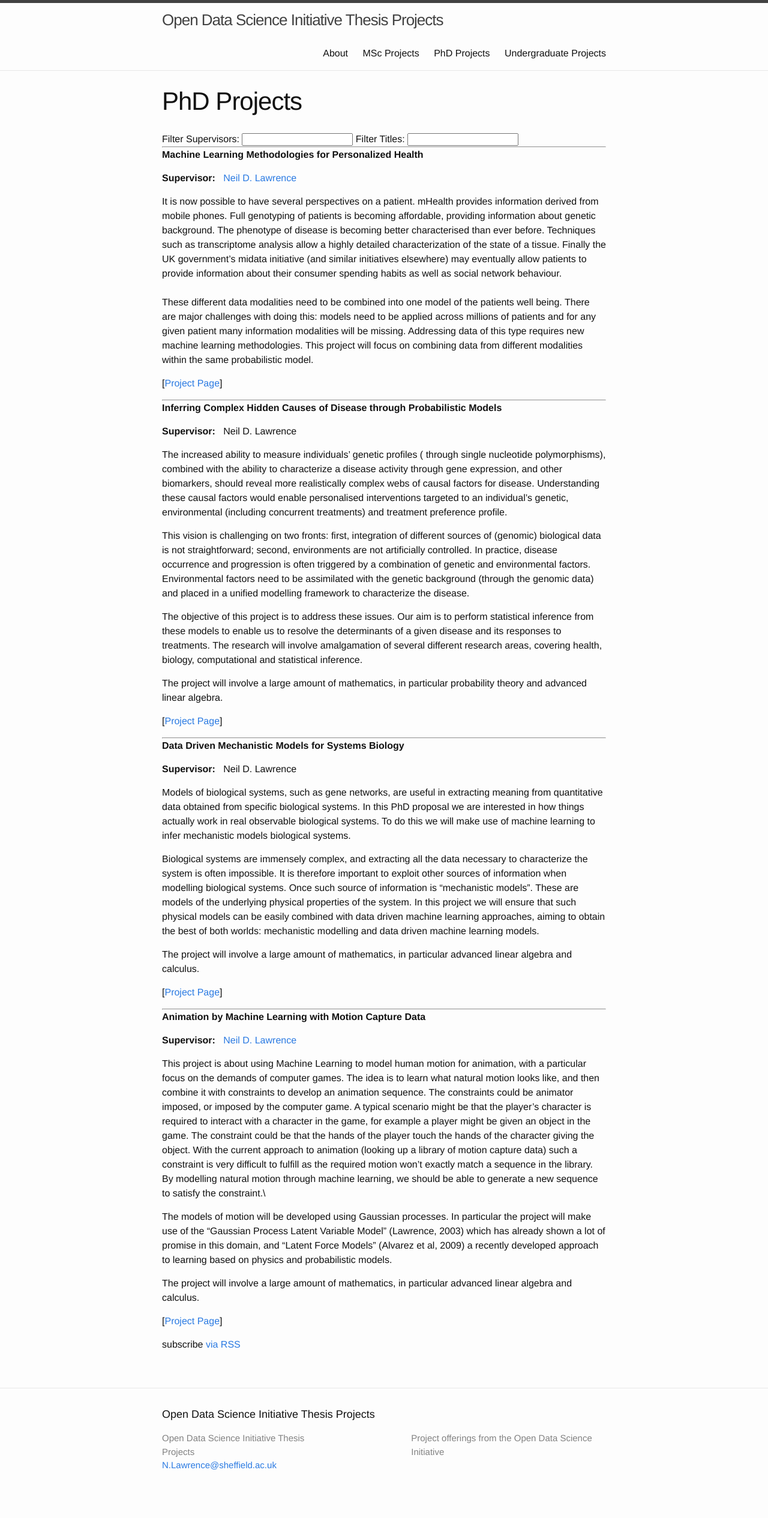
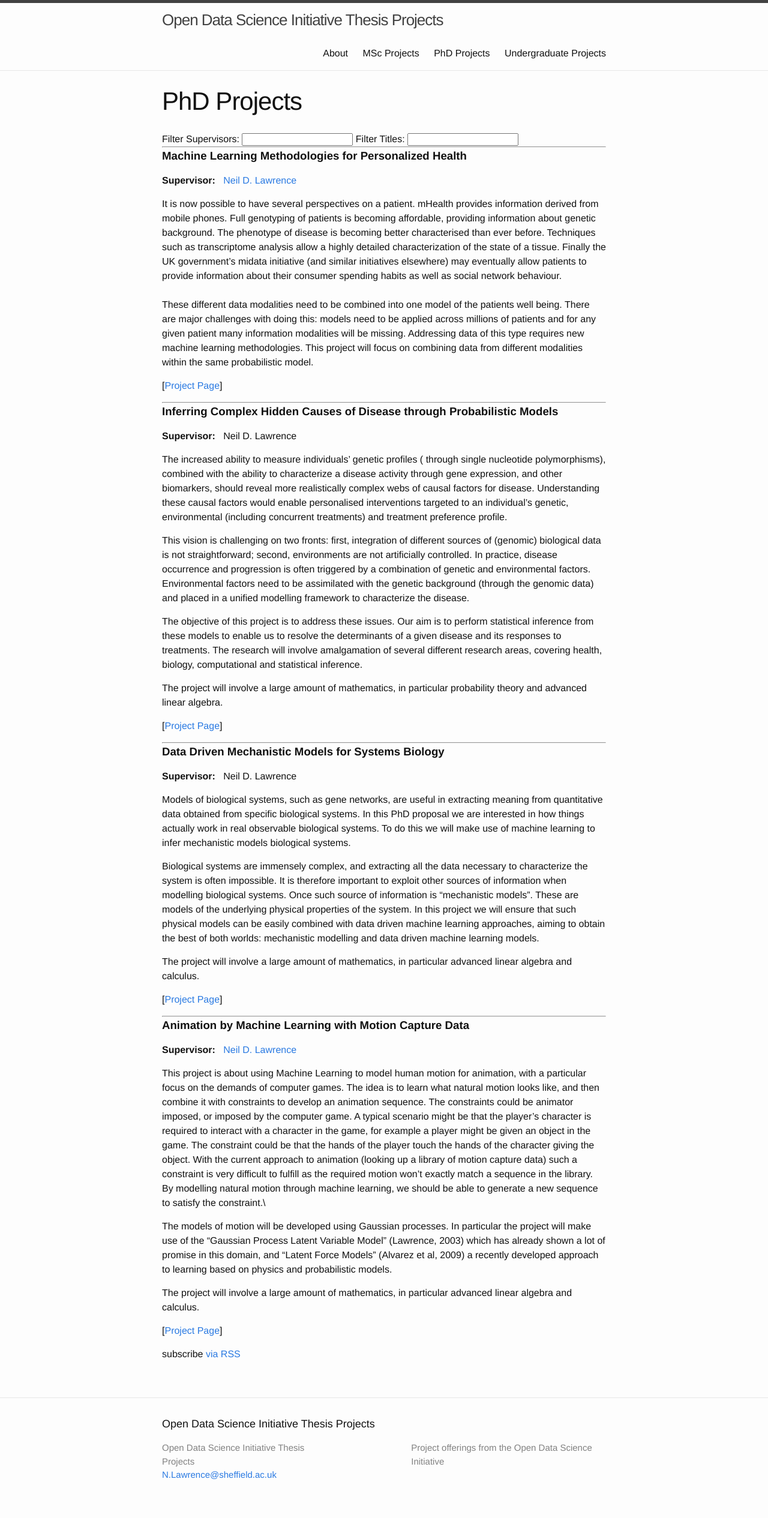
Before and after one commit to mlatcl/internalprojects, a Jekyll site: the page built from phd.html, in a window 1280 px wide. Shown: the whole page at 60% size. Built offline with Jekyll 4.4.1, drawn with Linux system fonts in a browser that asks for light colours; nearby versions of some CDN libraries.

Commit message:
Update page.

```diff
--- a/_sass/_base.scss
+++ b/_sass/_base.scss
@@ -10,7 +10,7 @@ dl, dd, ol, ul, figure {
 
 .title {
     font-weight: bold;
-    font-size: 14;
+    font-size: 14pt;
 }
 
 
```
